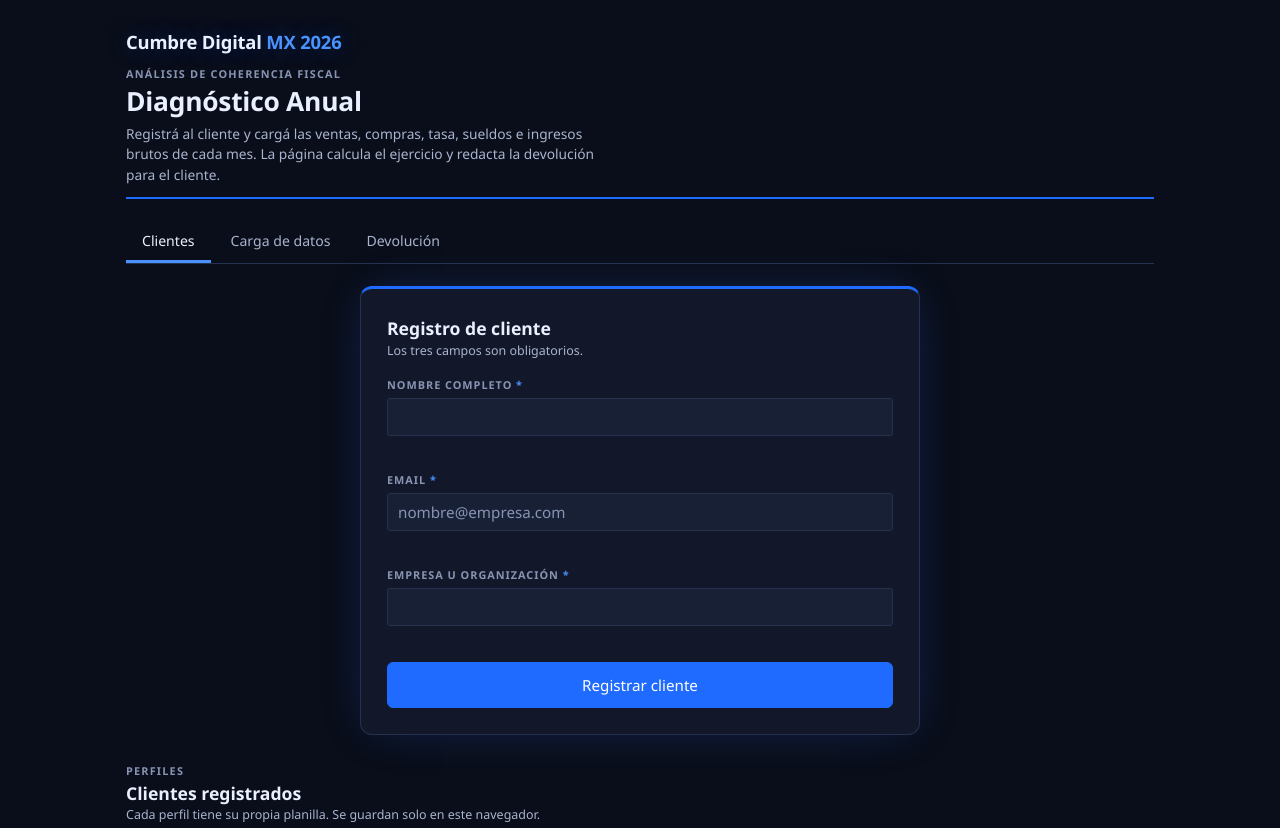
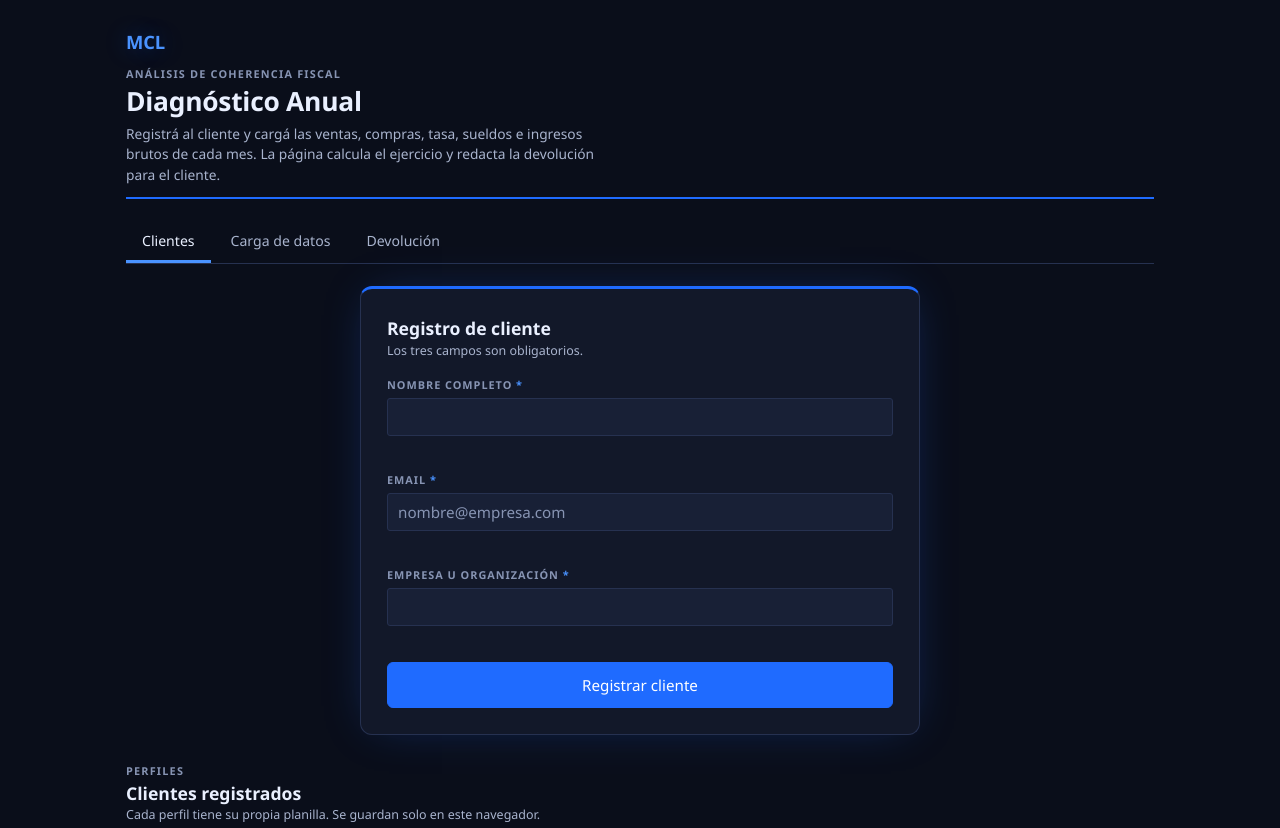
Before and after one commit to manuelcagigaslemma-ux/devolucionautomatica, a plain HTML site: page index.html in a window 1280 px wide. Shown: the top 828 px of the page. Drawn offline with Linux system fonts and the light colour scheme.

Commit message:
Cambia el logo a MCL
Co-Authored-By: Claude Opus 5.5 <noreply@anthropic.com>

```diff
--- a/index.html
+++ b/index.html
@@ -195,7 +195,7 @@ footer.foot{font-size:.74rem;color:var(--ink-3);border-top:1px solid var(--rule)
 
   <header class="top">
     <div>
-      <div class="logo">Cumbre Digital <span>MX 2026</span></div>
+      <div class="logo"><span>MCL</span></div>
       <div class="eyebrow">Análisis de coherencia fiscal</div>
       <h1>Diagnóstico Anual</h1>
       <p>Registrá al cliente y cargá las ventas, compras, tasa, sueldos e ingresos brutos de cada mes. La página calcula el ejercicio y redacta la devolución para el cliente.</p>
```
